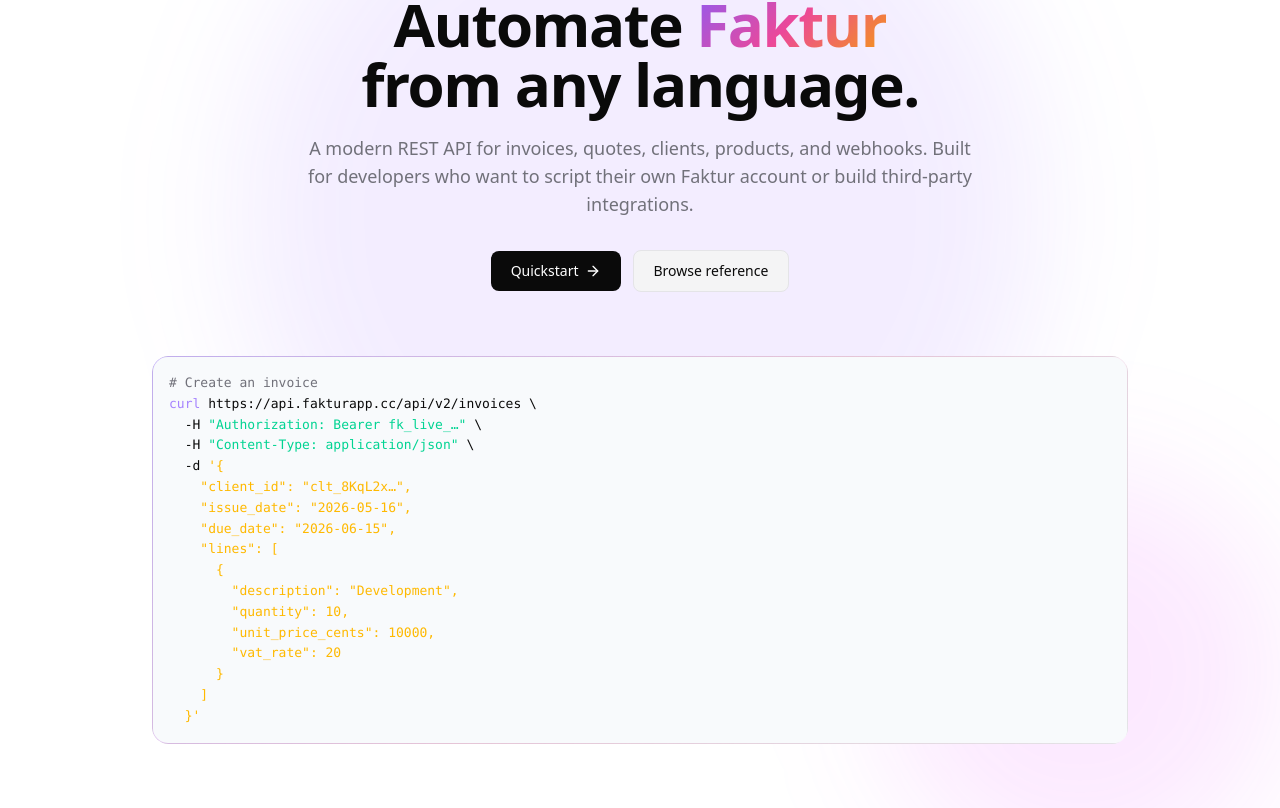
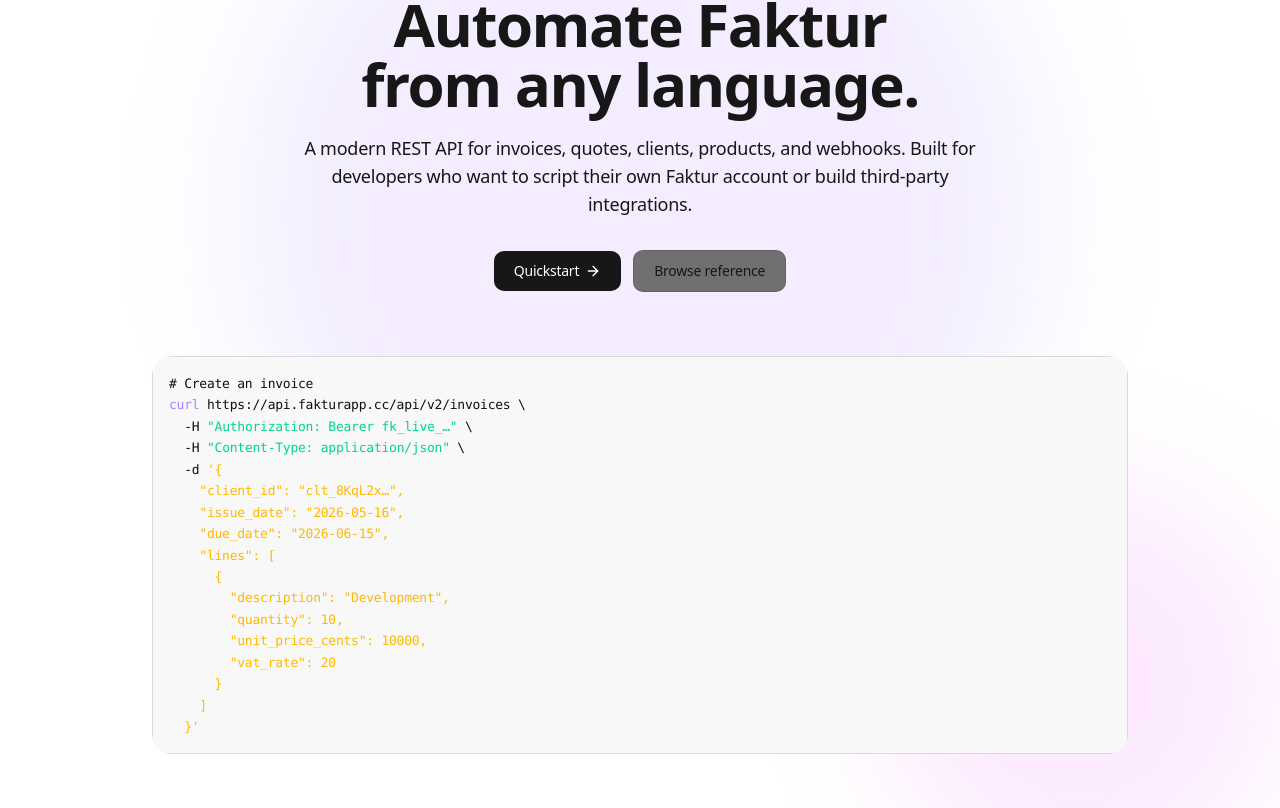
Before and after one commit to fakturapp/docs, a Next.js app: page / in a window 1280 px wide. Shown: the part 252-1060 px from the top of the page. Built offline with nearby package versions, Linux system fonts and the light colour scheme.

Commit message:
feat(docs): import Faktur design tokens (light/dark, accent #5957e8, code palette, prose styles)

```diff
--- a/src/app/globals.css
+++ b/src/app/globals.css
@@ -1,124 +1,435 @@
 @import 'tailwindcss';
 
-:root {
+/* ============================================================
+ * Faktur Developer Portal — design tokens
+ * Reuse the exact same color system as the main Faktur app
+ * (light-mode-first, dark mode opt-in via .dark)
+ * ============================================================ */
+
+:root,
+.light,
+[data-theme='light'] {
+  color-scheme: light;
+
   --background: #ffffff;
-  --foreground: #0a0a0a;
-  --muted: #f4f4f5;
-  --muted-foreground: #71717a;
-  --border: #e4e4e7;
-  --accent: #8b5cf6;
+  --surface: #f5f5f5;
+  --surface-secondary: #ededed;
+  --surface-tertiary: #e5e5e5;
+  --surface-hover: #f0f0f0;
+  --overlay: #ffffff;
+  --backdrop: rgb(23 23 23 / 0.32);
+
+  --foreground: #171717;
+  --surface-foreground: #171717;
+  --overlay-foreground: #171717;
+  --muted: #707070;
+  --muted-secondary: #a3a3a3;
+  --separator: rgb(0 0 0 / 0.08);
+  --border: rgb(0 0 0 / 0.12);
+
+  --accent: #5957e8;
   --accent-foreground: #ffffff;
-  --code-bg: #f8fafc;
+  --accent-soft: rgb(89 87 232 / 0.12);
+  --accent-soft-foreground: #5957e8;
+  --accent-soft-hover: rgb(89 87 232 / 0.18);
+
+  --success: #16a34a;
+  --warning: #f59e0b;
+  --danger: #dc2626;
+  --focus: #5957e8;
+
+  --code-bg: #f8f8f8;
+  --code-foreground: #0f0f12;
+  --code-comment: #8a8a8a;
+  --code-keyword: #5957e8;
+  --code-string: #16a34a;
+  --code-number: #b45309;
+  --code-function: #db2777;
+  --code-punct: #555;
+
+  --radius: 0.625rem;
+
+  --surface-shadow:
+    0 0 0 1px rgb(0 0 0 / 0.08),
+    0 1px 2px rgb(0 0 0 / 0.04);
+  --overlay-shadow:
+    0 0 0 1px rgb(0 0 0 / 0.06),
+    0 5px 15px rgb(23 23 23 / 0.12),
+    0 15px 35px rgb(23 23 23 / 0.08),
+    0 50px 100px rgb(23 23 23 / 0.08);
 }
 
-.dark {
-  --background: #09090b;
-  --foreground: #fafafa;
-  --muted: #18181b;
-  --muted-foreground: #a1a1aa;
-  --border: #27272a;
-  --accent: #a78bfa;
-  --accent-foreground: #18181b;
-  --code-bg: #0f0f12;
+.dark,
+[data-theme='dark'] {
+  color-scheme: dark;
+
+  --background: #050505;
+  --surface: #0e0e0e;
+  --surface-secondary: #141414;
+  --surface-tertiary: #1a1a1a;
+  --surface-hover: #1e1e1e;
+  --overlay: #111111;
+  --backdrop: rgb(0 0 0 / 0.75);
+
+  --foreground: #f0f0f0;
+  --surface-foreground: #f0f0f0;
+  --overlay-foreground: #f0f0f0;
+  --muted: #888888;
+  --muted-secondary: #555555;
+  --separator: rgb(255 255 255 / 0.06);
+  --border: rgb(255 255 255 / 0.10);
+
+  --accent: #7d7bff;
+  --accent-foreground: #050505;
+  --accent-soft: rgb(125 123 255 / 0.18);
+  --accent-soft-foreground: #b6b4ff;
+  --accent-soft-hover: rgb(125 123 255 / 0.24);
+
+  --success: #22c55e;
+  --warning: #fbbf24;
+  --danger: #ef4444;
+  --focus: #7d7bff;
+
+  --code-bg: #0c0c0e;
+  --code-foreground: #e7e7ea;
+  --code-comment: #6b6b73;
+  --code-keyword: #a4a2ff;
+  --code-string: #4ade80;
+  --code-number: #fbbf24;
+  --code-function: #f0abfc;
+  --code-punct: #aaa;
 }
 
 @theme inline {
   --color-background: var(--background);
   --color-foreground: var(--foreground);
-  --color-muted: var(--muted);
-  --color-muted-foreground: var(--muted-foreground);
+
+  --color-surface: var(--surface);
+  --color-surface-secondary: var(--surface-secondary);
+  --color-surface-tertiary: var(--surface-tertiary);
+  --color-surface-hover: var(--surface-hover);
+  --color-surface-foreground: var(--surface-foreground);
+
+  --color-overlay: var(--overlay);
+  --color-overlay-foreground: var(--overlay-foreground);
+  --color-backdrop: var(--backdrop);
+
+  --color-muted: var(--surface);
+  --color-muted-foreground: var(--muted);
+  --color-muted-secondary: var(--muted-secondary);
+
   --color-border: var(--border);
+  --color-separator: var(--separator);
+
   --color-accent: var(--accent);
   --color-accent-foreground: var(--accent-foreground);
+  --color-accent-soft: var(--accent-soft);
+  --color-accent-soft-foreground: var(--accent-soft-foreground);
+  --color-accent-soft-hover: var(--accent-soft-hover);
+
+  --color-success: var(--success);
+  --color-warning: var(--warning);
+  --color-danger: var(--danger);
+  --color-focus: var(--focus);
+
   --color-code-bg: var(--code-bg);
+
+  --radius-xs: calc(var(--radius) * 0.25);
+  --radius-sm: calc(var(--radius) * 0.5);
+  --radius-md: calc(var(--radius) * 0.75);
+  --radius-lg: calc(var(--radius) * 1);
+  --radius-xl: calc(var(--radius) * 1.4);
+  --radius-2xl: calc(var(--radius) * 2);
+
+  --shadow-surface: var(--surface-shadow);
+  --shadow-overlay: var(--overlay-shadow);
+
+  --font-sans:
+    'SN Pro', ui-sans-serif, system-ui, -apple-system, 'Segoe UI', sans-serif;
+  --tracking-ui: -0.015em;
 }
+
+/* ============================================================
+ * Base
+ * ============================================================ */
 
 @media (prefers-color-scheme: dark) {
   :root:not(.light) {
-    --background: #09090b;
-    --foreground: #fafafa;
-    --muted: #18181b;
-    --muted-foreground: #a1a1aa;
-    --border: #27272a;
-    --accent: #a78bfa;
-    --accent-foreground: #18181b;
-    --code-bg: #0f0f12;
+    color-scheme: dark;
+
+    --background: #050505;
+    --surface: #0e0e0e;
+    --surface-secondary: #141414;
+    --surface-tertiary: #1a1a1a;
+    --surface-hover: #1e1e1e;
+    --overlay: #111111;
+    --backdrop: rgb(0 0 0 / 0.75);
+
+    --foreground: #f0f0f0;
+    --surface-foreground: #f0f0f0;
+    --overlay-foreground: #f0f0f0;
+    --muted: #888888;
+    --muted-secondary: #555555;
+    --separator: rgb(255 255 255 / 0.06);
+    --border: rgb(255 255 255 / 0.10);
+
+    --accent: #7d7bff;
+    --accent-foreground: #050505;
+    --accent-soft: rgb(125 123 255 / 0.18);
+    --accent-soft-foreground: #b6b4ff;
+    --accent-soft-hover: rgb(125 123 255 / 0.24);
+
+    --code-bg: #0c0c0e;
+    --code-foreground: #e7e7ea;
+    --code-comment: #6b6b73;
+    --code-keyword: #a4a2ff;
+    --code-string: #4ade80;
+    --code-number: #fbbf24;
+    --code-function: #f0abfc;
+    --code-punct: #aaa;
   }
 }
 
 html {
   scroll-behavior: smooth;
+  -webkit-text-size-adjust: 100%;
 }
 
 body {
   background: var(--background);
   color: var(--foreground);
-  font-family: ui-sans-serif, system-ui, -apple-system, 'Segoe UI', sans-serif;
+  font-family: var(--font-sans);
   font-feature-settings: 'cv11', 'ss01', 'ss03';
+  letter-spacing: var(--tracking-ui);
   -webkit-font-smoothing: antialiased;
+  text-rendering: optimizeLegibility;
 }
 
+* {
+  border-color: var(--border);
+}
+
+/* ============================================================
+ * Code blocks — consistent palette in both themes
+ * ============================================================ */
+
 pre,
-code {
-  font-family: ui-monospace, 'JetBrains Mono', 'SF Mono', Menlo, Consolas, monospace;
+code,
+.font-mono {
+  font-family:
+    ui-monospace, 'JetBrains Mono', 'SF Mono', 'Menlo', 'Consolas', monospace;
+  font-feature-settings: 'liga' 0;
 }
 
 pre {
   background: var(--code-bg);
+  color: var(--code-foreground);
   border: 1px solid var(--border);
-  border-radius: 0.75rem;
+  border-radius: var(--radius-lg);
   padding: 1rem;
   overflow-x: auto;
   font-size: 0.8125rem;
-  line-height: 1.6;
+  line-height: 1.65;
 }
 
 pre code {
   background: transparent;
   padding: 0;
+  border-radius: 0;
+  font-size: inherit;
+  color: inherit;
 }
 
-.glass {
-  background: color-mix(in oklab, var(--background) 70%, transparent);
-  backdrop-filter: blur(12px) saturate(180%);
+:not(pre) > code {
+  background: var(--surface);
+  color: var(--foreground);
+  border: 1px solid var(--border);
+  border-radius: var(--radius-xs);
+  padding: 0.05rem 0.35rem;
+  font-size: 0.875em;
 }
 
-.gradient-text {
-  background: linear-gradient(135deg, #8b5cf6 0%, #ec4899 50%, #f59e0b 100%);
-  -webkit-background-clip: text;
-  background-clip: text;
-  color: transparent;
+.tok-keyword {
+  color: var(--code-keyword);
+}
+.tok-string {
+  color: var(--code-string);
+}
+.tok-number {
+  color: var(--code-number);
+}
+.tok-function {
+  color: var(--code-function);
+}
+.tok-comment {
+  color: var(--code-comment);
+  font-style: italic;
+}
+.tok-punct {
+  color: var(--code-punct);
 }
 
-.gradient-border {
-  position: relative;
+/* ============================================================
+ * Prose typography for MDX-like pages
+ * ============================================================ */
+
+.prose-doc {
+  color: var(--foreground);
+  line-height: 1.7;
+  font-size: 0.9375rem;
 }
 
-.gradient-border::before {
-  content: '';
-  position: absolute;
-  inset: 0;
-  border-radius: inherit;
-  padding: 1px;
-  background: linear-gradient(135deg, rgba(139, 92, 246, 0.4), rgba(236, 72, 153, 0.2), transparent);
-  -webkit-mask:
-    linear-gradient(#fff 0 0) content-box,
-    linear-gradient(#fff 0 0);
-  -webkit-mask-composite: xor;
-  mask-composite: exclude;
-  pointer-events: none;
+.prose-doc h2 {
+  font-size: 1.5rem;
+  font-weight: 600;
+  letter-spacing: var(--tracking-ui);
+  margin-top: 2.5rem;
+  margin-bottom: 0.75rem;
+  scroll-margin-top: 5rem;
 }
 
-@keyframes float {
-  0%,
-  100% {
-    transform: translateY(0px);
+.prose-doc h3 {
+  font-size: 1.125rem;
+  font-weight: 600;
+  letter-spacing: var(--tracking-ui);
+  margin-top: 2rem;
+  margin-bottom: 0.5rem;
+  scroll-margin-top: 5rem;
+}
+
+.prose-doc p {
+  margin-bottom: 1rem;
+  color: var(--foreground);
+}
+
+.prose-doc p + p {
+  margin-top: 0.5rem;
+}
+
+.prose-doc a {
+  color: var(--accent);
+  text-decoration: none;
+  font-weight: 500;
+}
+
+.prose-doc a:hover {
+  text-decoration: underline;
+  text-underline-offset: 4px;
+}
+
+.prose-doc ul,
+.prose-doc ol {
+  margin-bottom: 1rem;
+  padding-left: 1.25rem;
+}
+
+.prose-doc li {
+  margin-bottom: 0.35rem;
+}
+
+.prose-doc ul li {
+  list-style: disc;
+}
+
+.prose-doc ol li {
+  list-style: decimal;
+}
+
+.prose-doc strong {
+  font-weight: 600;
+  color: var(--foreground);
+}
+
+.prose-doc hr {
+  border: 0;
+  border-top: 1px solid var(--separator);
+  margin: 2rem 0;
+}
+
+.prose-doc table {
+  width: 100%;
+  border-collapse: collapse;
+  margin-bottom: 1rem;
+  font-size: 0.875rem;
+}
+
+.prose-doc th,
+.prose-doc td {
+  border-bottom: 1px solid var(--separator);
+  padding: 0.625rem 0.75rem;
+  text-align: left;
+  vertical-align: top;
+}
+
+.prose-doc th {
+  font-weight: 600;
+  font-size: 0.7rem;
+  text-transform: uppercase;
+  letter-spacing: 0.06em;
+  color: var(--muted);
+  background: var(--surface);
+}
+
+/* ============================================================
+ * Utilities used by the shell
+ * ============================================================ */
+
+.docs-glass {
+  background: color-mix(in oklab, var(--background) 78%, transparent);
+  backdrop-filter: saturate(180%) blur(12px);
+  -webkit-backdrop-filter: saturate(180%) blur(12px);
+}
+
+.docs-grid {
+  background-image:
+    linear-gradient(to right, var(--separator) 1px, transparent 1px),
+    linear-gradient(to bottom, var(--separator) 1px, transparent 1px);
+  background-size: 40px 40px;
+  mask-image: radial-gradient(ellipse 60% 40% at 50% 0%, black 30%, transparent 80%);
+}
+
+@keyframes docs-fade-up {
+  from {
+    opacity: 0;
+    transform: translateY(8px);
   }
-  50% {
-    transform: translateY(-8px);
+  to {
+    opacity: 1;
+    transform: translateY(0);
   }
 }
 
-.float {
-  animation: float 6s ease-in-out infinite;
+.docs-fade-up {
+  animation: docs-fade-up 0.4s cubic-bezier(0.25, 0.46, 0.45, 0.94) both;
 }
+
+/* ============================================================
+ * Scrollbar
+ * ============================================================ */
+
+@media (hover: hover) {
+  ::-webkit-scrollbar {
+    width: 10px;
+    height: 10px;
+  }
+  ::-webkit-scrollbar-track {
+    background: transparent;
+  }
+  ::-webkit-scrollbar-thumb {
+    background: var(--separator);
+    border-radius: 9999px;
+    border: 2px solid transparent;
+    background-clip: padding-box;
+  }
+  ::-webkit-scrollbar-thumb:hover {
+    background: var(--muted-secondary);
+    border: 2px solid transparent;
+    background-clip: padding-box;
+  }
+}
+
+/* Selection */
+::selection {
+  background: var(--accent-soft);
+  color: var(--accent-soft-foreground);
+}
```
